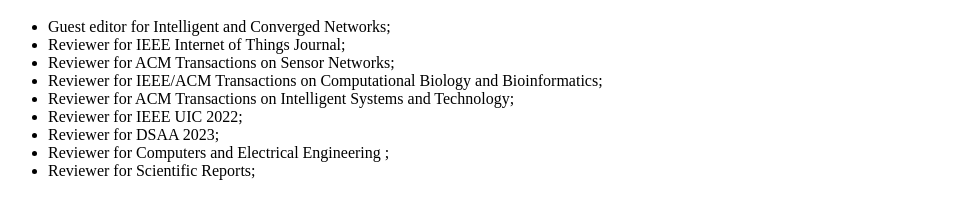
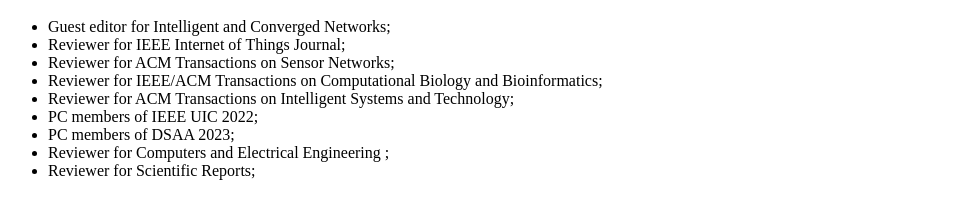
Before and after one commit to huaizhenkou/huaizhenkou.github.io, a Jekyll site: the page built from _pages/includes/affiliations.md, in a window 1280 px wide. Shown: the part 488-707 px from the top of the page, without its empty margins (0-971 px from the left). Built offline with Jekyll 4.4.1, drawn with Linux system fonts in a browser that asks for light colours; our own code applies the rules of GitHub Pages for plain Markdown files; comment, search, counter and statistics services are not loaded.

Commit message:
affiliations.md

```diff
--- a/_pages/includes/affiliations.md
+++ b/_pages/includes/affiliations.md
@@ -6,7 +6,7 @@
 - Reviewer for ACM Transactions on Sensor Networks;
 - Reviewer for IEEE/ACM Transactions on Computational Biology and Bioinformatics;
 - Reviewer for ACM Transactions on Intelligent Systems and Technology;
-- Reviewer for IEEE UIC 2022;
-- Reviewer for DSAA 2023;
+- PC members of IEEE UIC 2022;
+- PC members of DSAA 2023;
 - Reviewer for Computers and Electrical Engineering ;
 - Reviewer for Scientific Reports;
```
